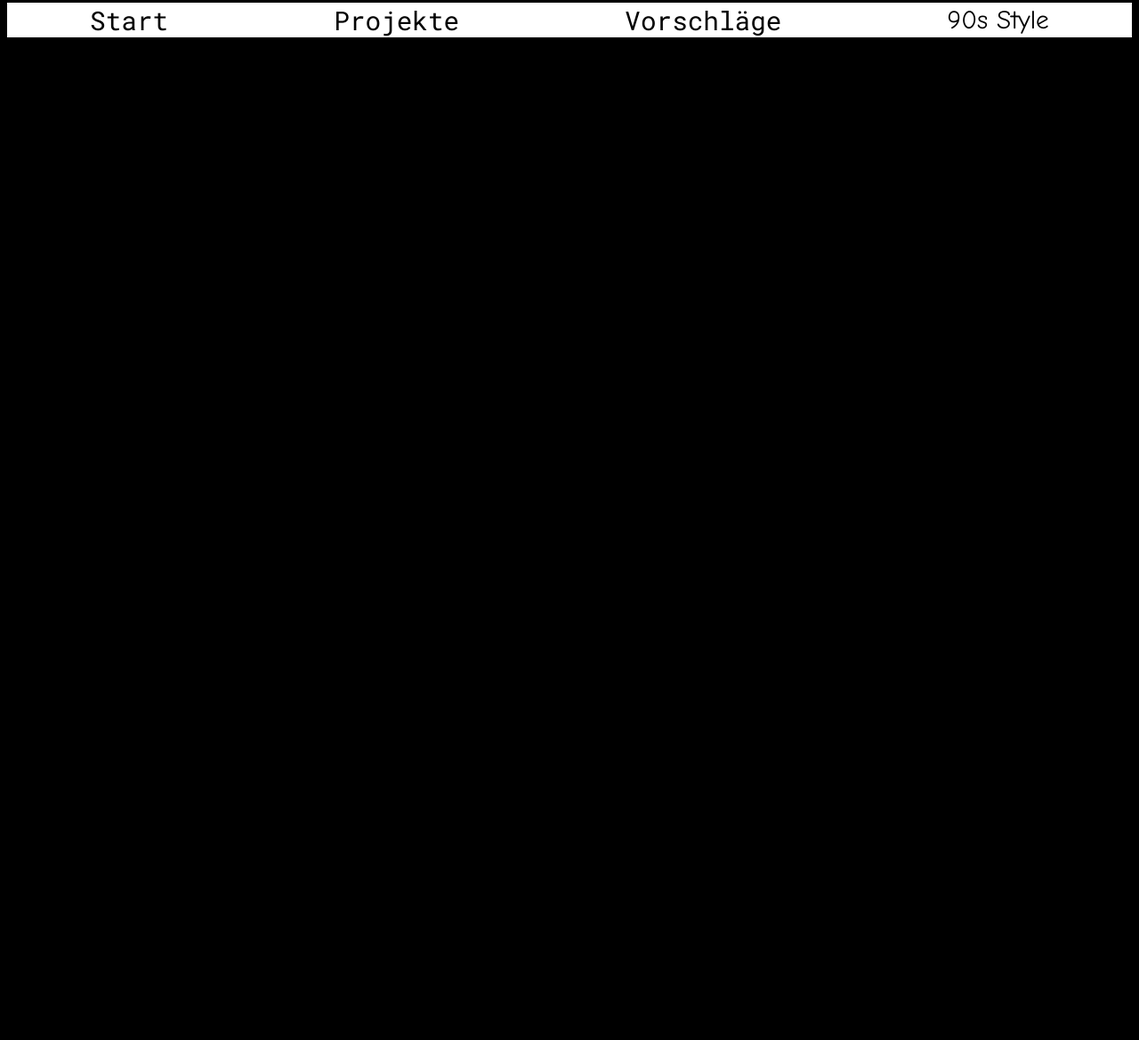
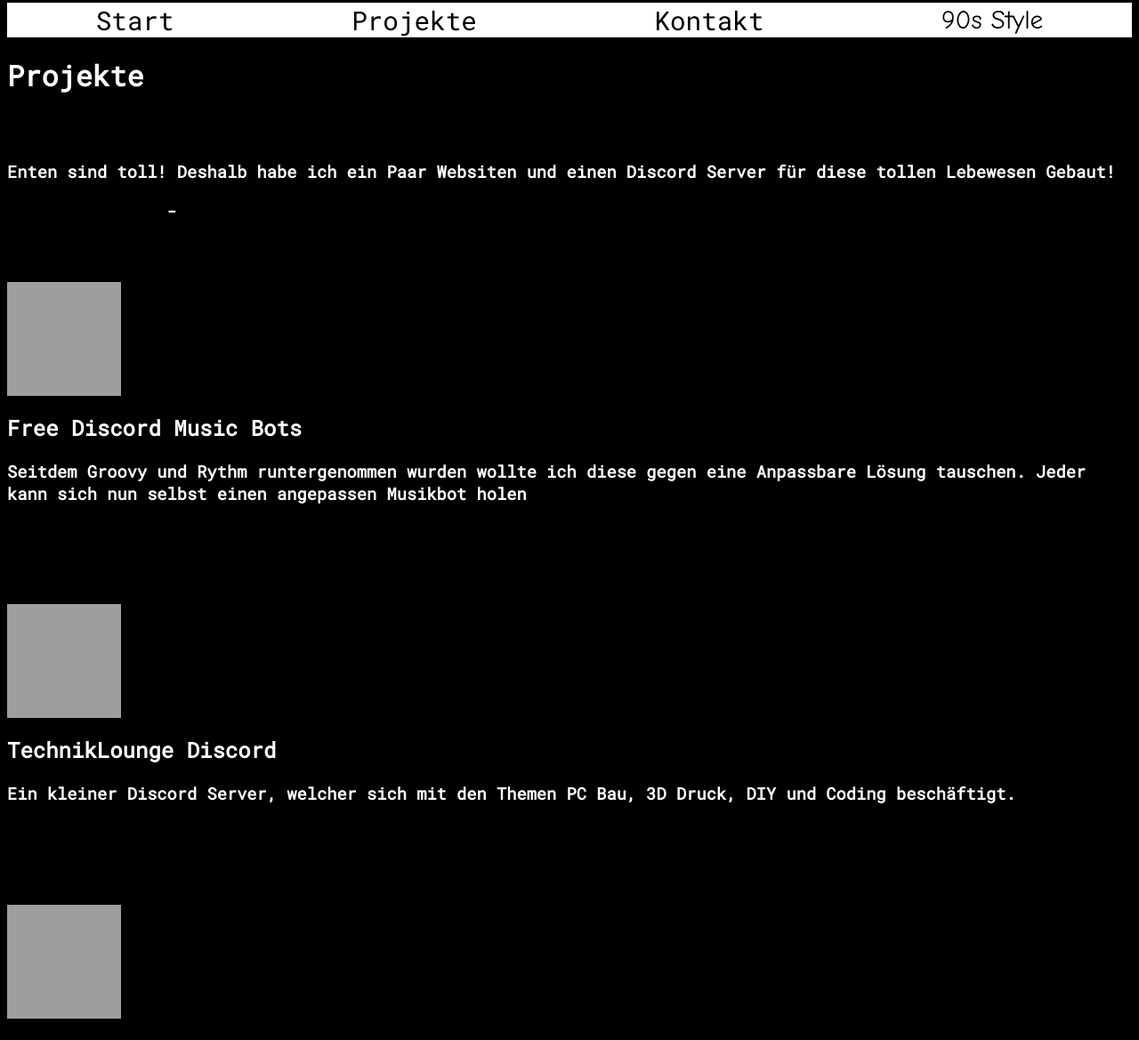
Before and after one commit to LarvenStein/SteinLarve.de, a plain HTML site: page index.html in a window 1280 px wide. Shown: the part 356-1525 px from the top of the page at 89% size. Before the commit the page ends 800 px from the top, so only its background shows below. Drawn offline with Linux system fonts and the light colour scheme; grey boxes are pictures that could not be loaded; files whose address does not match are found by name.

Commit message:
Update index.html

```diff
--- a/index.html
+++ b/index.html
@@ -17,30 +17,67 @@
 	  <h1 class="scan" data-text="SteinLarve">SteinLarve</h1>
 	  <p class="text-bottom" style="text-align: right">und mache Zeug</p>
 	  <div class="icons">
-	  <a href="https://github.com/LarvenStein" target="_blank"><img src="media/icons/github.png" height="32px"></a>
-	  <a href="https://www.reddit.com/user/Larven-Stein" target="_blank"><img src="media/icons/reddit.png" height="32px"></a>
-	  <a href="https://steamcommunity.com/id/SteinLarve/" target="_blank"><img src="media/icons/steam.png" height="32px"></a>
-	  <a href="https://twitter.com/LarvenStein" target="_blank"><img src="media/icons/twitter.png" height="32px"></a>
-	  <a href="https://ogy.de/pcp9" target="_blank"><img src="media/icons/pixabay.png" height="32px"></a>
-	  <a href="https://www.instagram.com/eike.wilkens/" target="_blank"><img src="media/icons/instagram.png" height="32px"></a>
-	  <a href="discord.html" target="_blank"><img src="media/icons/discord.png" height="32px"></a>
-	  <a href="mailto:admin@enten.party?subject=""" target="_blank"><img src="media/icons/mail.png" height="32px"></a>
+	  <a href="https://github.com/LarvenStein" target="_blank"><img src="media/icons/github.png" height="32px" class="l1"></a>
+	  <a href="https://www.reddit.com/user/Larven-Stein" target="_blank"><img src="media/icons/reddit.png" height="32px" class="l2"></a>
+	  <a href="https://steamcommunity.com/id/SteinLarve/" target="_blank"><img src="media/icons/steam.png" height="32px" class="l3"></a>
+	  <a href="https://twitter.com/LarvenStein" target="_blank"><img src="media/icons/twitter.png" height="32px" class="l4"></a>
+	  <a href="https://ogy.de/pcp9" target="_blank"><img src="media/icons/pixabay.png" height="32px" class="l5"></a>
+	  <a href="https://www.instagram.com/eike.wilkens/" target="_blank"><img src="media/icons/instagram.png" height="32px" class="l6"></a>
+	  <a href="discord.html" target="_blank"><img src="media/icons/discord.png" height="32px" class="l7"></a>
+	  <a href="mailto:admin@enten.party?subject=""" target="_blank"><img src="media/icons/mail.png" height="32px" class="l7"></a>
 	  </div>
 	  </div>
 	</div>
 	<br>
 	<div class="menu">
 	<div class="Link-1">
-	<a href="#Start">Start</a>
+	<a href="#Start" class="blacklink">Start</a>
 	</div>
 	<div class="link-3">
-	<a>Projekte</a>
+	<a href="#Projekte" class="blacklink" >Projekte</a>
 	</div>
 	<div class="link-4">
-	<a>Vorschläge</a>
+	<a class="blacklink">Kontakt</a>
 	</div>
 	<div class="link-5">
-	<a href="90s-Style.htm">90s Style</a>
+	<a href="90s-Style.htm" class="blacklink">90s Style</a>
+	</div>
+	</div>
+	<div class="projects" id="Projekte">
+	<h1 class="surtitle">Projekte</h1>
+	<div class="projectbox">
+	<div class="projecttext">
+	<a href="projects/enten.party.html" class="blacklink"><h2>Enten.Party / Ducksweb.eu</h2></a>
+	<h3>Enten sind toll! Deshalb habe ich ein Paar Websiten und einen Discord Server für diese tollen Lebewesen Gebaut!</h3>
+	<h3 class="center"><a href="https://www.enten.party" target="_blank" class="black-link-underline">WWW.ENTEN.PARTY</a> - <a href="www.ducksweb.eu" target="_blank" class="black-link-underline">WWW.DUCKSWEB.EU</a><br><br>
+	<a href="projects/enten.party.html" class="infobutton" class="center">Mehr Infos ≫</a></h3>
+	</div>
+	<div>
+	<img src="https://emojigraph.org/media/whatsapp/duck_1f986.png" height="128px" width="128px" class="projectimage">
+	</div>
+	</div>
+	</div>
+	<div class="projectbox-2">
+	<div class="projecttext">
+	<h2>Free Discord Music Bots</h2>
+	<h3>Seitdem Groovy und Rythm runtergenommen wurden wollte ich diese gegen eine Anpassbare Lösung tauschen. Jeder kann sich nun selbst einen angepassen Musikbot holen</h3>
+	<h3 class="center"><a href="https://www.freedcmusicbots.tk" target="_blank" class="black-link-underline">WWW.FREEDCCMUSICBOTS.TK</a><br><br>
+	<a href="projects/musicbot.html" class="infobutton" class="center">Mehr Infos ≫</a></h3>
+	</div>
+	<div>
+	<img src="https://steinlarve.de/media/vivaldi.png" height="128px" width="128px" class="projectimage">
+	</div>
+	</div>
+	</div>
+	<div class="projectbox-3">
+	<div class="projecttext">
+	<h2>TechnikLounge Discord</h2>
+	<h3>Ein kleiner Discord Server, welcher sich mit den Themen PC Bau, 3D Druck, DIY und Coding beschäftigt.</h3>
+	<h3 class="center"><a href="https://discord.io/techniklounge" target="_blank" class="white-link-underline">DISCORD.IO/TECHNIKLOUNGE</a><br><br>
+	<a href="projects/techniklounge.html" class="infobutton-white" class="center">Mehr Infos ≫</a></h3>
+	</div>
+	<div>
+	<img src="https://media.discordapp.net/attachments/820587135806865429/914575687980048404/bb82ea51c235dd86c7b514a624cdbac6.png" height="128px" width="128px" class="projectimage"><br><br>
 	</div>
 	</div>
   </body>
```
